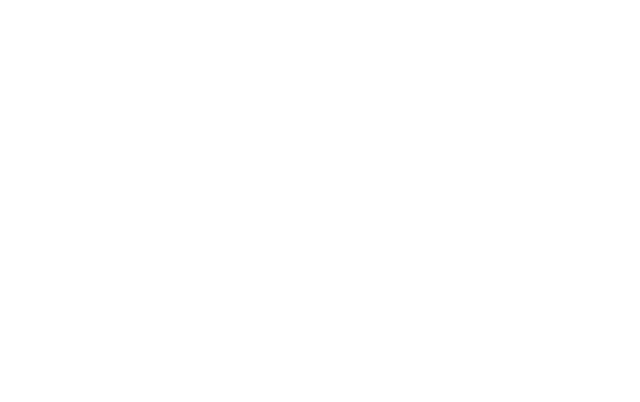
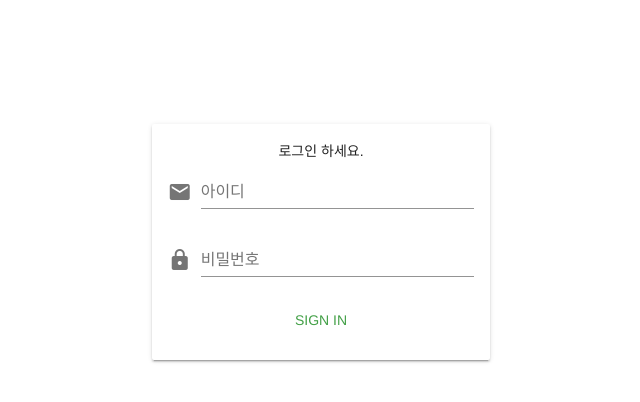
Before and after one commit to Pakker7/frontend, a Vue app: page /login in a window 1280 px wide. Shown: the top 402 px of the page, without its empty margins (319-959 px from the left). Built offline with nearby package versions, Linux system fonts and the light colour scheme.

Commit message:
로그인 페이지 추가

```diff
--- a/package.json
+++ b/package.json
@@ -2,7 +2,7 @@
   "name": "new-cli-project",
   "version": "0.1.0",
   "private": true,
-  "proxy" : "http://127.0.0.1:9000",
+  "proxy": "http://127.0.0.1:9000",
   "scripts": {
     "serve": "vue-cli-service serve",
     "build": "vue-cli-service build"
@@ -10,6 +10,7 @@
   "dependencies": {
     "@babel/polyfill": "^7.0.0-rc.1",
     "axios": "^0.20.0",
+    "material-design-icons-iconfont": "^6.1.0",
     "vue": "^2.5.17",
     "vue-router": "^3.0.1",
     "vuetify": "^1.2.0",
--- /dev/null
+++ b/src/components/Login.vue
@@ -0,0 +1,93 @@
+<template>
+  <v-container grid-list-md>
+    <v-layout align-center justify-center>
+      <v-flex xs4 text-xs-center>
+        <v-card>
+          <v-card-text subheading >
+            <template v-if='options.isLoggingIn'>로그인 하세요.</template>
+            <template v-else='options.isLoggingIn'>회원가입 하세요.</template>
+            <v-form>
+
+              <v-text-field light prepend-icon='email' label='아이디'
+                            required
+                            v-model="form.id"></v-text-field>
+              <v-text-field light prepend-icon='lock' label='비밀번호' type='password'
+                            required
+                            v-model="form.pw"></v-text-field>
+              <v-btn color="green darken-1" flat @click="login()">SIGN IN</v-btn>
+            </v-form>
+          </v-card-text>
+        </v-card>
+
+        <v-snackbar v-model="alertSnackbar.active">
+          {{ alertSnackbar.msg }}
+          <v-btn flat @click="alertSnackbar.active = false">닫기</v-btn>
+        </v-snackbar>
+
+      </v-flex>
+    </v-layout>
+  </v-container>
+</template>
+
+<script>
+import $axios from 'axios'
+
+export default{
+  data () {
+    return {
+      form: {
+        id: '',
+        pw: ''
+      },
+      options:{
+        isLoggingIn: true
+      },
+      alertSnackbar: {
+        active: false,
+        msg: ''
+      },
+    }
+  },
+  methods:{
+    login() {
+      //유효성 검사
+      if (!this.validation()) {
+        return;
+      }
+
+      const baseURI = '/api/login';
+      $axios.post(baseURI, this.form,{
+            headers: {
+              'Content-Type': 'application/json' }
+          }
+      ).then(response => {
+        if (response.data.result > 0) {
+          this.popupAlert("로그인에 성공했습니다.");
+        } else {
+          this.popupAlert("없는 아이디거나 비밀번호가 틀렸습니다.");
+        }
+      }).catch(e => {
+        console.error('error : ', e)
+      });
+    },
+
+    validation () {
+      if (!this.form.id){
+        this.popupAlert('아이디를 작성해주세요');
+        return;
+      }
+      if (!this.form.pw){
+        this.popupAlert('패스워드를 작성해주세요');
+        return;
+      }
+      return true;
+    },
+
+    popupAlert (msg) {
+      this.alertSnackbar.active = true
+      this.alertSnackbar.msg = msg
+    },
+  }
+}
+
+</script>
--- a/src/plugins/vuetify.js
+++ b/src/plugins/vuetify.js
@@ -1,7 +1,9 @@
 import Vue from 'vue'
 import Vuetify from 'vuetify'
 import 'vuetify/dist/vuetify.min.css'
+import 'material-design-icons-iconfont/dist/material-design-icons.css'
 
 Vue.use(Vuetify, {
   iconfont: 'fa',
+  icons: { iconfont: 'md', },
 })
--- a/src/router.js
+++ b/src/router.js
@@ -1,6 +1,7 @@
 import Vue from 'vue'
 import Router from 'vue-router'
 import Read from "./components/Read";
+import Login from "./components/Login";
 
 
 Vue.use(Router) // router를 사용하겠다..
@@ -14,6 +15,11 @@ export default new Router({ // 새로운 router만들어서 하단의 객체를
       path: '/',
       name: 'Read', //url과 component랑 연결하는 또하나의 alias?!?!
       component: Read //상단 import한거
+    },
+    {
+      path: '/login',
+      name: 'Login',
+      component: Login
     }
   ]
 })
```
Also changed, not shown: 1 other file (tests, documents, lock files or other folders).
